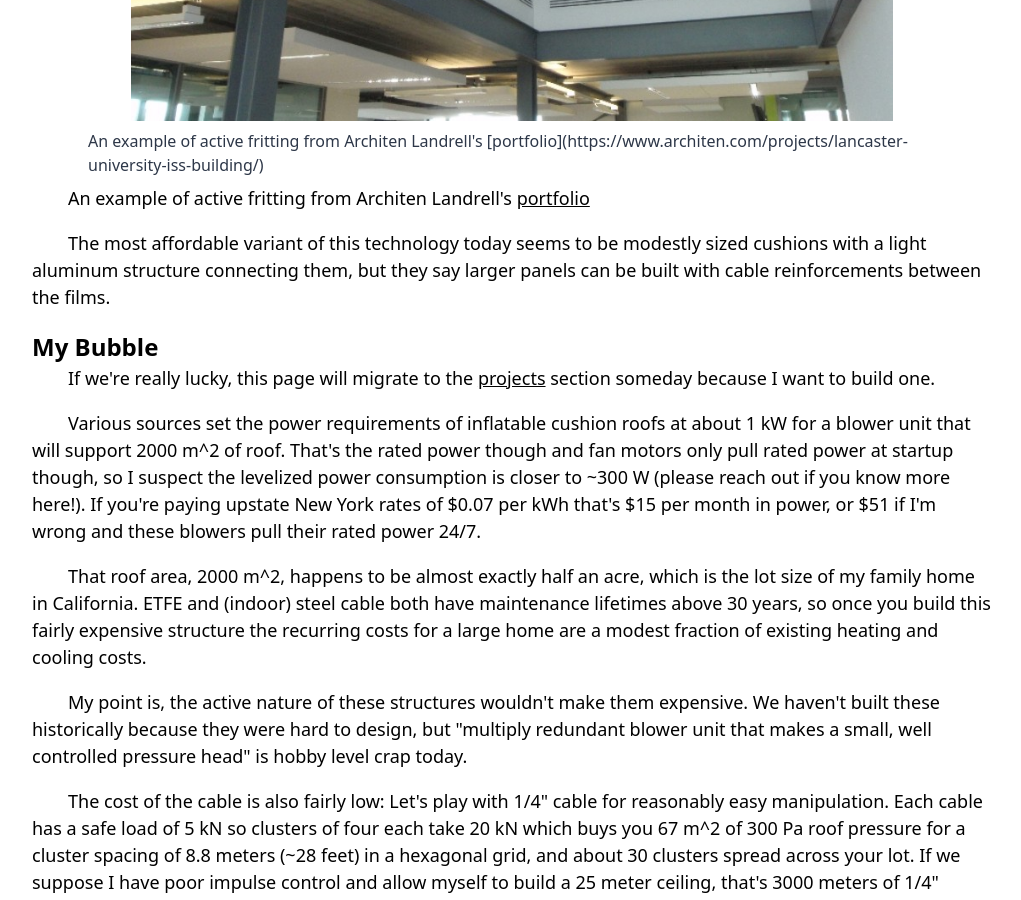
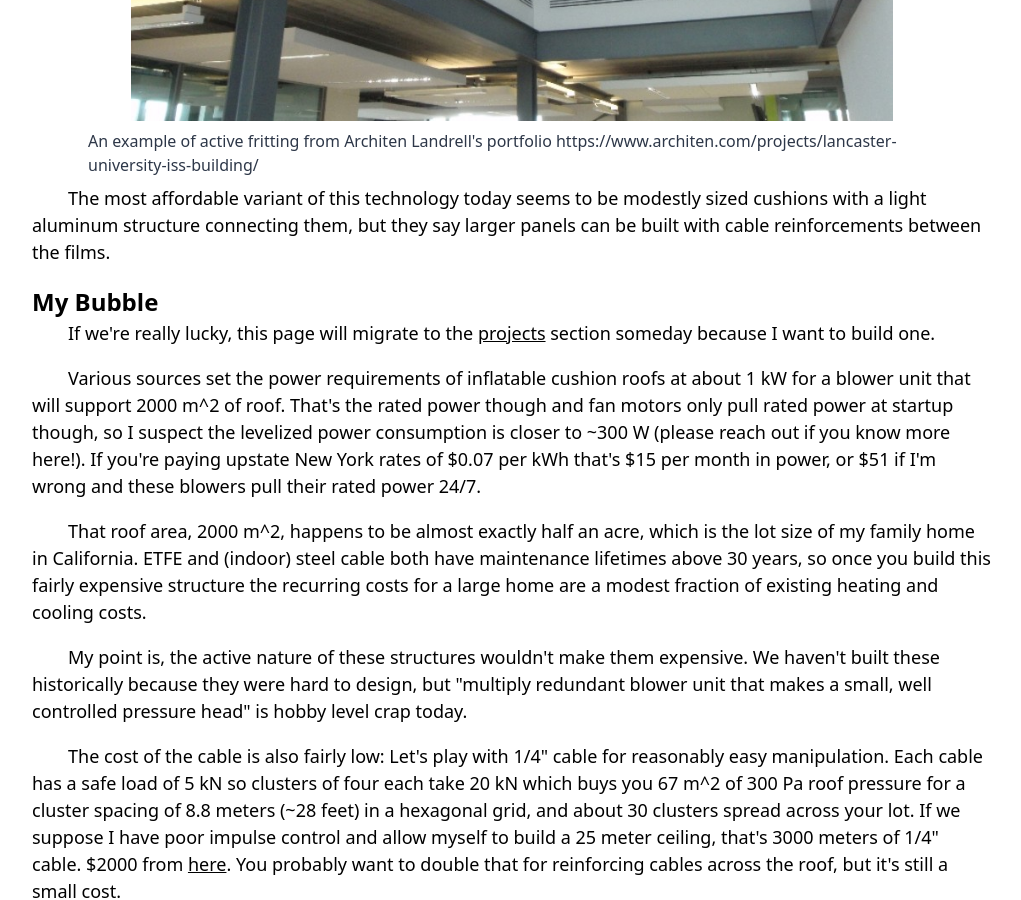
Before and after one commit to nick-parker/nickparkerco, a Next.js app: page /exciting/inflatable-structures in a window 1280 px wide. Shown: the part 4680-5580 px from the top of the page, without its empty margins (128-1149 px from the left). Built offline with nearby package versions, Linux system fonts and the light colour scheme.

Commit message:
roam->markup mistake in inflatable structures

```diff
--- a/pages/exciting/inflatable-structures.mdx
+++ b/pages/exciting/inflatable-structures.mdx
@@ -62,9 +62,7 @@ These cushions can achieve better insulation and equivalent optical properties t
 
 However, the coolest trick they can do is to _actively control light transmission_ with [intelligent printing](https://www.architen.com/products/intelligent-printing/) or "fritting". It's beautifully simple: You add a third ETFE film within the cushion and print opposite checkerboard patterns on the top and middle film layers. Then by pumping air from one side of the middle film to the other you can move it closer or further from the top film. If you pump all the air under the middle film the two checkerboard patterns will press together and your entire top surface becomes opaque. If you pump all the air above the middle film, about half the incident light will find its way through both layers to brighten and warm your space. If you use several layers with sparser patterns, the maximum light transmission can be much higher.
 
-<Im src="etfe_fritting.jpg" cap="An example of active fritting from Architen Landrell's [portfolio](https://www.architen.com/projects/lancaster-university-iss-building/)"/>
-
-An example of active fritting from Architen Landrell's [portfolio](https://www.architen.com/projects/lancaster-university-iss-building/)
+<Im src="etfe_fritting.jpg" cap="An example of active fritting from Architen Landrell's portfolio https://www.architen.com/projects/lancaster-university-iss-building/"/>
 
 The most affordable variant of this technology today seems to be modestly sized cushions with a light aluminum structure connecting them, but they say larger panels can be built with cable reinforcements between the films.
 
```
